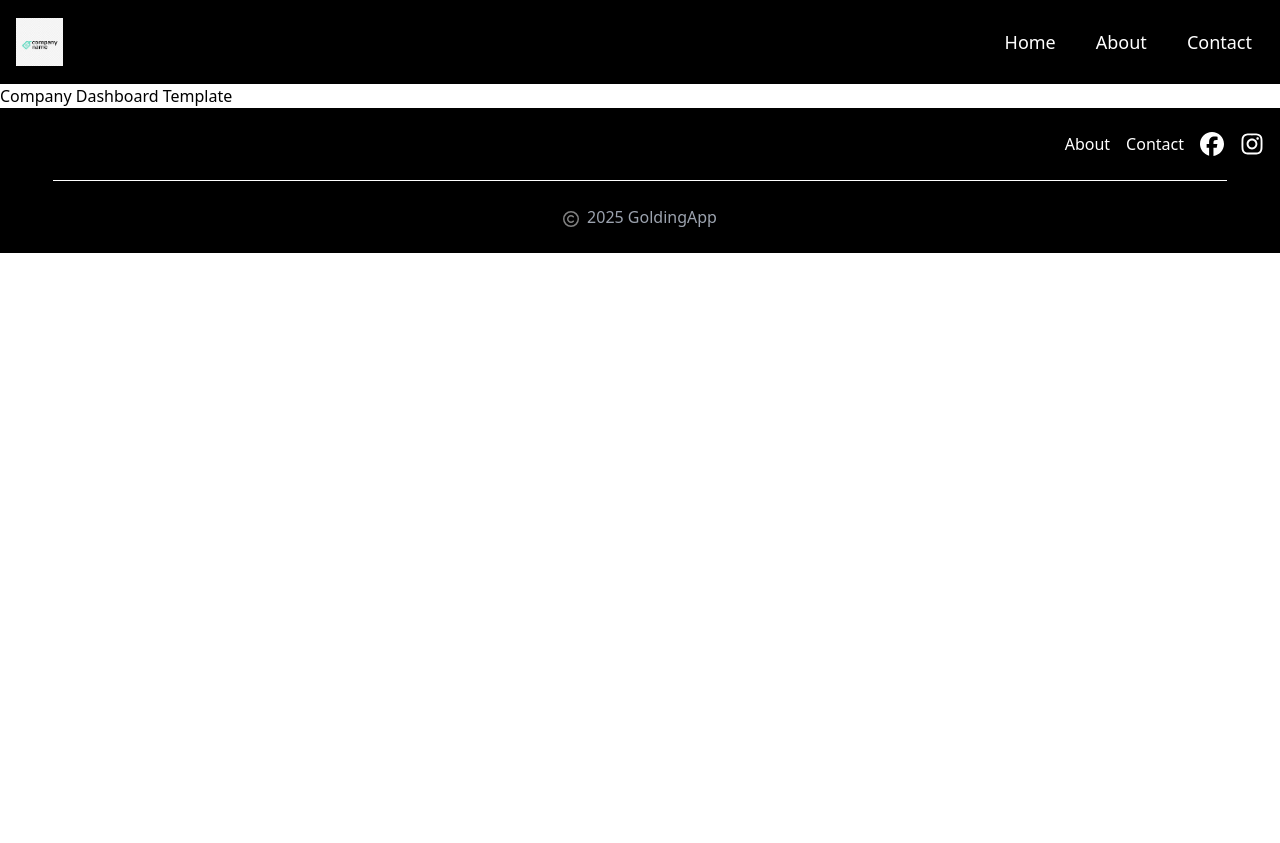
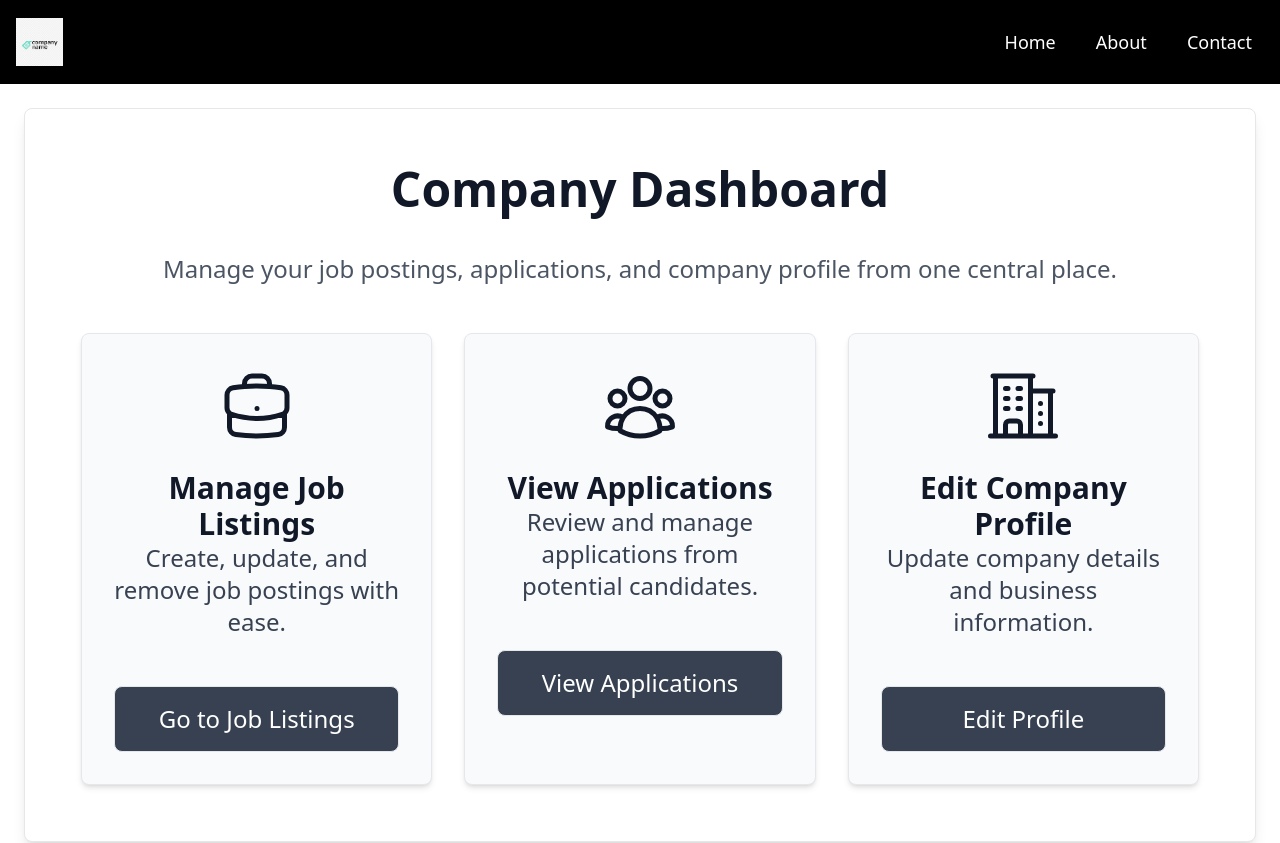
Before and after one commit to dominik-ucher/Pheonix_MDP, a React (Vite) app in the folder client/: page /company_dashboard in a window 1280 px wide. Shown: the top 843 px of the page. Before the commit the page ends 800 px from the top, so only its background shows below. Built offline with nearby package versions, Linux system fonts and the light colour scheme; no server answers.

Commit message:
Dashboard for companies

```diff
--- a/client/src/pages/Company_Dashboard/Company_Dashboard.jsx
+++ b/client/src/pages/Company_Dashboard/Company_Dashboard.jsx
@@ -1,10 +1,53 @@
-import React from 'react'
-import axios from 'axios';
+"use client";
+import { Button, Card } from "flowbite-react";
+import React from "react";
+import { HiOutlineBriefcase, HiOutlineUserGroup, HiOutlineBuildingOffice2 } from "react-icons/hi2";
 
 export default function Company_Dashboard() {
-    const axiosInstance = axios.create({ baseURL: import.meta.env.VITE_REACT_APP_API_URL });
+  return (
+    <div className="flex flex-col min-h-screen bg-white p-6">
+      {/* Main Content */}
+      <div className="flex-grow">
+        <Card className="w-full max-w-none text-center shadow-lg p-8 rounded-lg bg-white">
+          <h1 className="text-5xl font-bold text-gray-900 mb-6">Company Dashboard</h1>
+          <p className="text-2xl text-gray-600 mb-8">
+            Manage your job postings, applications, and company profile from one central place.
+          </p>
 
-    return(
-      <div>Company Dashboard Template</div>
-    )
+          <div className="grid grid-cols-1 md:grid-cols-3 gap-8 text-left">
+            {/* Manage Job Listings */}
+            <div className="p-8 bg-gray-50 rounded-lg shadow-md flex flex-col items-center border border-gray-200">
+              <HiOutlineBriefcase className="w-20 h-20 text-gray-900 mb-6" />
+              <h2 className="text-3xl font-semibold text-gray-900 text-center">Manage Job Listings</h2>
+              <p className="text-2xl text-gray-700 text-center mb-6">Create, update, and remove job postings with ease.</p>
+              <Button color="gray" size = "l" className="mt-6 w-full bg-gray-700 hover:bg-gray-600 text-white text-2xl py-4">
+                Go to Job Listings
+              </Button>
+            </div>
+
+            {/* View Applications */}
+            <div className="p-8 bg-gray-50 rounded-lg shadow-md flex flex-col items-center border border-gray-200">
+              <HiOutlineUserGroup className="w-20 h-20 text-gray-900 mb-6" />
+              <h2 className="text-3xl font-semibold text-gray-900 text-center">View Applications</h2>
+              <p className="text-2xl text-gray-700 text-center mb-6">Review and manage applications from potential candidates.</p>
+              <Button color="gray" size = "l" className="mt-6 w-full bg-gray-700 hover:bg-gray-600 text-white text-2xl py-4">
+                View Applications
+              </Button>
+            </div>
+
+            {/* Edit Company Profile */}
+            <div className="p-8 bg-gray-50 rounded-lg shadow-md flex flex-col items-center border border-gray-200">
+              <HiOutlineBuildingOffice2 className="w-20 h-20 text-gray-900 mb-6" />
+              <h2 className="text-3xl font-semibold text-gray-900 text-center">Edit Company Profile</h2>
+              <p className="text-2xl text-gray-700 text-center mb-6">Update company details and business information.</p>
+              <Button color="gray" size = "l" className="mt-6 w-full bg-gray-700 hover:bg-gray-600 text-white text-2xl py-4">
+                Edit Profile
+              </Button>
+
+            </div>
+          </div>
+        </Card>
+      </div>
+    </div>
+  );
 }
```
